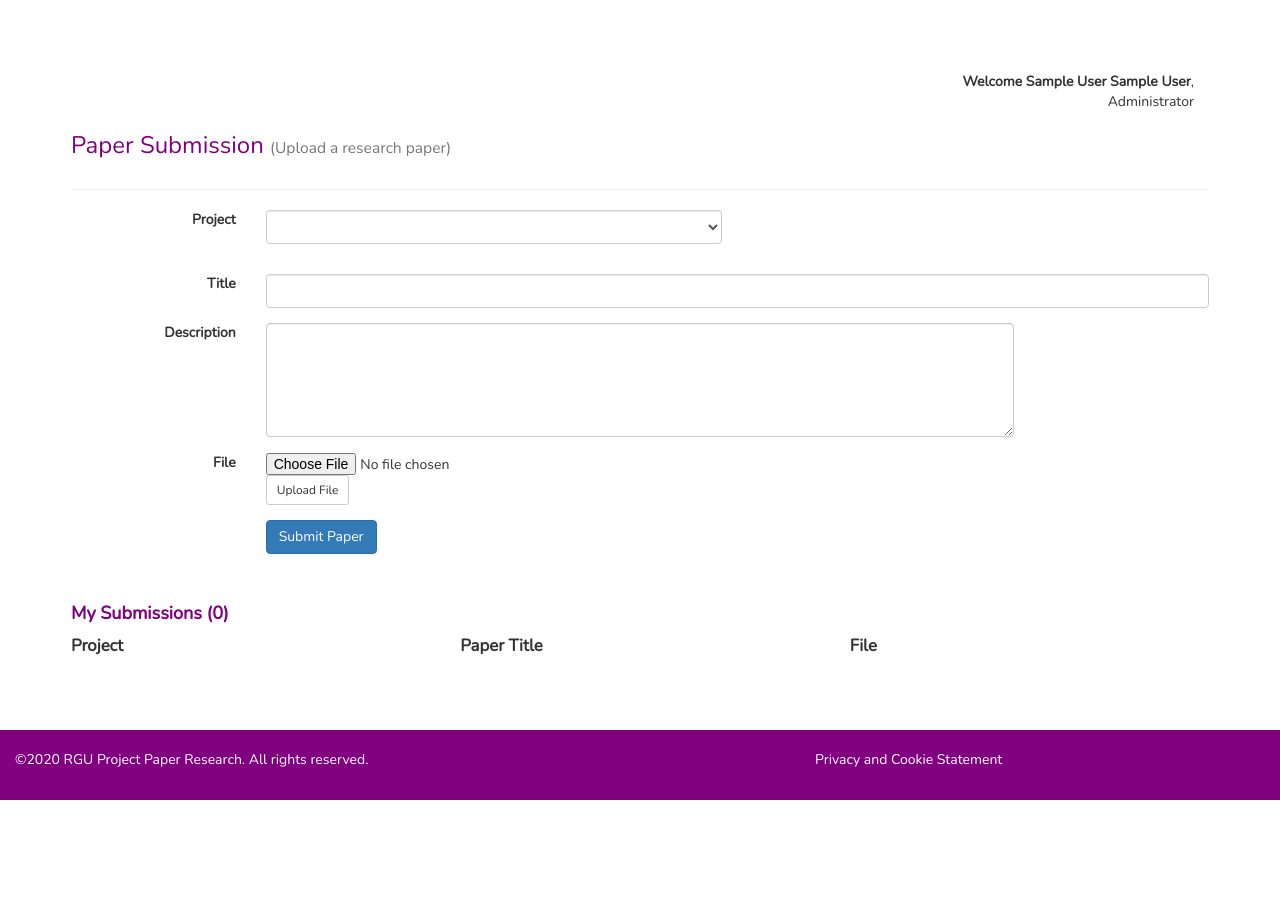
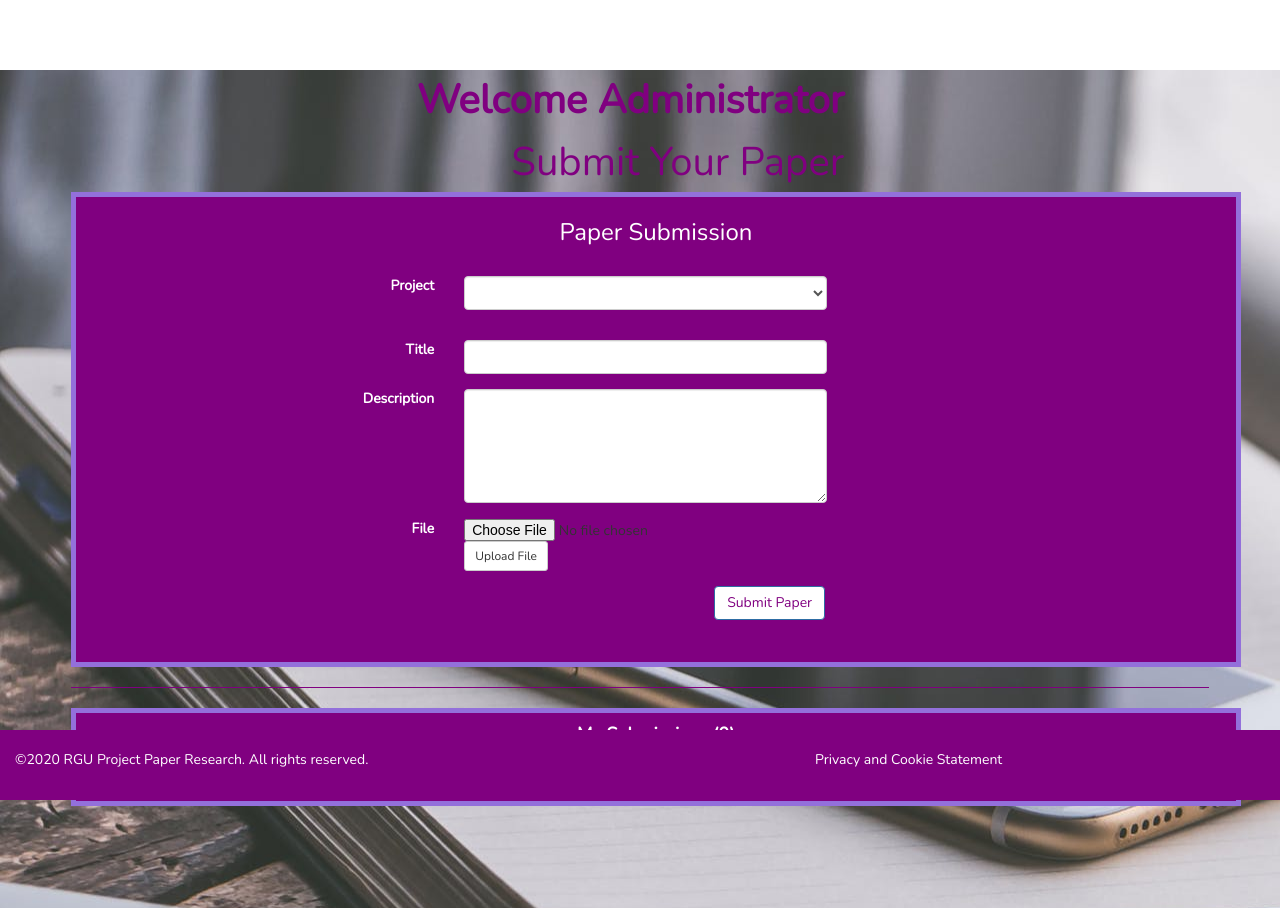
Before and after one commit to stefanos03/RGU-RESEARCH-PAPER-PROJECT, a PHP site: page /submitpaper_by_member1.php in a window 1280 px wide. Before the commit the page ends 800 px from the top, so only its background shows below. Run offline with PHP 8.4, Linux system fonts and the light colour scheme; the visitor is signed in with stand-in values (Sample User, id 1); tables that the repository leaves empty or names only in its code hold one stand-in row (values such as "Sample post"); some libraries are stand-ins or nearby versions; some web fonts are replaced.

Commit message:
new reviewed papers

```diff
--- a/studentheader.php
+++ b/studentheader.php
@@ -27,7 +27,6 @@
               <li class=" nav navbar-nav"><a class="w3-button w3-hover-yellow" style='color:white; 'href="browsepapers.php"><span class="fa fa-home" ></span><strong> Back To Main</strong></a></li>
 
               <li class=" nav navbar-nav"><a class="w3-button w3-hover-yellow" style='color:white; 'href="submitpaper_by_member1.php"><span class="fa fa-paper-plane" ></span><strong> Submit Paper</strong></a></li>
-              <li class=" nav navbar-nav"><a class="w3-button w3-hover-yellow" style='color:white; 'href="my_submissions.php"> <span class="fa fa-paperclip" ></span><strong> My Submissions</strong></a></li>
               <li class=" nav navbar-nav"><a class="w3-button w3-hover-yellow" style='color:white; 'href="papers_awaiting_review.php"><span class="fa fa-search" ></span><strong> Review Paper</strong></a></li>
               <li class=" nav navbar-nav"><a class="w3-button w3-hover-yellow" style='color:white; 'href="my_papers_reviewed.php"><span class="fa fa-search-plus" ></span><strong> Papers Reviewed</strong></a></li>
 
--- a/submitpaper_by_member1.php
+++ b/submitpaper_by_member1.php
@@ -49,7 +49,7 @@
 
 ?>
         <br/>
-
+<div style="background-image: url('images/background1.jpeg')">
         <div class="container">
             <div class="col-xs-12 text-right">
                   <?php
@@ -64,24 +64,29 @@
 
                            }else if ($_SESSION['myRole']=='member' || $_SESSION['myRole']=='')
                            {
-                              $userRole = 'Member';
+                              $userRole = 'Student';
                            }
 
-                           echo "<strong>Welcome ".$_SESSION['myLastname'].' '.$_SESSION['myFirstname']."</strong>,<br>";
-                           echo $userRole;
+                  echo "<strong style='margin-right: 350px; font-size: 40px; color: purple '>Welcome ".$userRole."</strong>";
+                  echo "<h4 style='margin-right: 350px; font-size: 40px; color: purple '>Submit Your Paper</h4>";
                     ?>
                 </div>
-
+            <br>
+            <br>
+            <br>
+            <br>
+            <br>
+            <br>
+            <div class="container" style="border: solid 5px mediumpurple; background: purple">
             <div class="row">
                 <div class="col-xs-12">
-                    <h3 class="text-left price-headline" style="color:purple;">Paper Submission <small>(Upload a research paper)</small></h3>
+                    <h3 class="text-center price-headline" style="color:white;">Paper Submission </h3>
                 </div>
 
 
             </div>
 
-                  <!-- row 1 //-->
-                  <hr>
+                <br>
 
             <?php
                   require_once("functions/Alert.php");
@@ -91,7 +96,7 @@
 
              <form name="uploadpaper" action="submitpaper_by_member1.php" method="post" enctype="multipart/form-data">
 
-              <div class="form-group row">
+              <div class="form-group row" style="margin-left: 200px; color: white">
 
                   <label for="Project Name"  class="col-xs-12 col-sm-2 col-form-label text-right">Project</label>
 
@@ -126,26 +131,26 @@
                   </div>
               </div>
 
-              <div class="form-group row">
+              <div class="form-group row" style="margin-left: 200px; color: white">
 
                    <label for="Project Name" class="col-xs-12 col-sm-2 col-form-label text-right">Title</label>
 
-                    <div class="col-xs-12 col-sm-10">
+                    <div class="col-xs-12 col-sm-5">
 
                             <input class="form-control" type="text" name="title" value="<?php echo $title; ?>"/>
                     </div>
 
               </div>
-              <div class="form-group row">
+              <div class="form-group row" style="margin-left: 200px; color: white">
 
                   <label for="Project Short Name"  class="col-xs-12 col-sm-2 col-form-label text-right">Description</label>
 
-                  <div class="col-xs-12 col-sm-8">
+                  <div class="col-xs-12 col-sm-5">
                       <textarea class="form-control" cols="80" rows="5" name="description"><?php echo  $description; ?></textarea>
                   </div>
               </div>
 
-              <div class="row">
+              <div class="row" style="margin-left: 200px; color: white">
                   <div class="col-xs-3"></div>
                   <div class="col-xs-9">
                       <?php
@@ -160,9 +165,9 @@
                   </div>
               </div>
 
-              <div class="form-group row">
+              <div class="form-group row" style="margin-left: 200px; ">
 
-                  <label for="Project Short Name"  class="col-xs-12 col-sm-2 col-form-label text-right">File</label>
+                  <label for="Project Short Name"  class="col-xs-12 col-sm-2 col-form-label text-right" style="color: white">File</label>
 
                   <div class="col-xs-7 col-sm-5">
                       <input type="file" name="fileToUpload" >
@@ -171,11 +176,11 @@
 
               </div>
 
-              <div class="row" style="margin-top:10px;">
+              <div class="row" style="margin-top:10px; margin-left: 500px; ">
 
                   <div class="col-xs-2 col-sm-2">&nbsp;</div>
-                  <div class="col-xs-10 col-sm-10">
-                      <input  class="btn btn-primary" type="submit" name="submitForm" value="Submit Paper"/>
+                  <div class="col-xs-10 col-sm-5">
+                      <input  class="btn btn-primary" type="submit" name="submitForm" value="Submit Paper" style="background: white; color: purple"/>
                   </div>
               </div>
 
@@ -188,20 +193,25 @@
               ?>
 
               <br/><br/>
+            </div>
+
+<!--Sumbissions starts-->
+            <hr style=" border-top: 1px solid purple;">
+            <div class="container" style="border: solid 5px mediumpurple; background: purple">
               <div class="row">
                   <div class="col-xs-12">
-                    <h4 class="text-left price-headline" style="color:purple;font-weight:bold;">My Submissions (<?php echo $totalPapers; ?>)</h4>
+                    <h4 class="text-center price-headline" style="color:white;font-weight:bold;">My Submissions (<?php echo $totalPapers; ?>)</h4>
                 </div>
 
               </div>
               <div class="row" >
-                  <div class="col-xs-4">
+                  <div class="col-xs-4" style="color: white">
                         <strong><big>Project</big></strong>
                   </div>
-                  <div class="col-xs-4">
+                  <div class="col-xs-4" style="color: white">
                         <strong><big>Paper Title</big></strong>
                   </div>
-                  <div class="col-xs-4">
+                  <div class="col-xs-4" style="color: white">
                       <strong><big>File</big></strong>
                   </div>
 
@@ -215,21 +225,21 @@
                     $datesubmitted = $datesubmitted->format('l jS F, Y');
 
               ?>
-              <div class="row" >
+              <div class="row" style="color: white" >
                   <div class="col-xs-4">
                         <?php
-                            echo "<i class='fa fa-folder-o'></i> <a href='createAndManageProject.php'>" .$row['name']."</a><br/>";
+                            echo "<i class='fa fa-folder-open-o'></i> <a style='color: white' href='createAndManageProject.php'>" .$row['name']."</a><br/>";
                             echo "<small>Submitted on ".$datesubmitted."</small>";
                         ?>
                   </div>
                   <div class="col-xs-4">
                         <?php
-                            echo "<i class='fa fa-comment-o'></i> <a href='submited_paper_info.php?pid=".$row['id']."'>".$row['title']."</a>";
+                            echo "<i class='fa fa-comments-o'></i> <a style='color: white' href='submited_paper_info.php?pid=".$row['id']."'>".$row['title']."</a>";
                         ?>
                   </div>
                   <div class="col-xs-4">
                       <?php
-                            echo "<i class='fa fa-file-o'></i> <a target='_blank' href='uploads/".$row['file']."'>".$row['file']."</a>";
+                            echo "<i class='fa fa-file-pdf-o'></i> <a style='color: white' target='_blank' href='uploads/".$row['file']."'>".$row['file']."</a>";
                       ?>
                   </div>
 
@@ -243,10 +253,14 @@
               ?>
 
     </div><!-- end of container //-->
+        </div><!--end of container 2-->
+<br>
+<br>
+<br>
+    <br>
+    <br>
 
-
-
-
+</div><!--background ends-->
 
 
 <?php
```
Also changed, not shown: my_papers_reviewed.php (+22 -19 lines), my_submissions.php (deleted, +0 -126 lines), CSS1/style.css (deleted), images/background1.jpeg (added), 3 other files.
